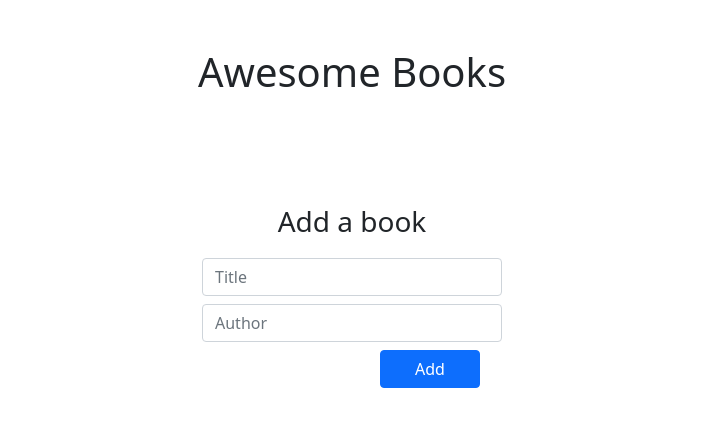
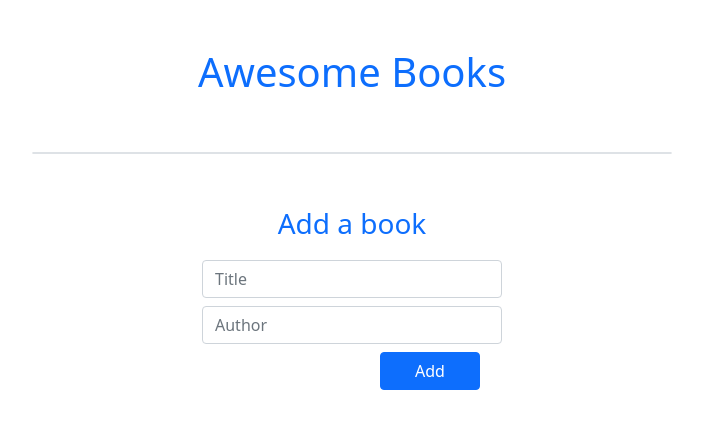
Before and after one commit to tacettinkustu/microverse-awesome-books, a plain HTML site: page index.html in a window 1280 px wide. Shown: the whole page, without its empty margins (288-991 px from the left). Drawn offline with nearby package versions, Linux system fonts and the light colour scheme.

Commit message:
add  styles

```diff
--- a/index.html
+++ b/index.html
@@ -15,8 +15,8 @@
   </head>
   <body>
     <section>
-      <h1 class="main-title text-center py-5">Awesome Books</h1>
-      <ul class="book-list list-group mb-5">
+      <h1 class="main-title text-center py-5 text-primary">Awesome Books</h1>
+      <ul class="book-list list-group mb-5 border">
         <!-- <li class="book list-group-item d-flex flex-row">
           <p class="book-title margin-sm">"Lorem ipsum"</p>
           <p class="book-author margin-sm">&nbsp by Testeroo Testyy</p>
@@ -33,7 +33,7 @@
           align-items-center
         "
       >
-        <legend class="text-center fs-3 mb-3">Add a book</legend>
+        <legend class="text-center fs-3 mb-3 text-primary">Add a book</legend>
         <div class="input-container width-md">
           <input type="text" class="title form-control" placeholder="Title" />
         </div>
```
